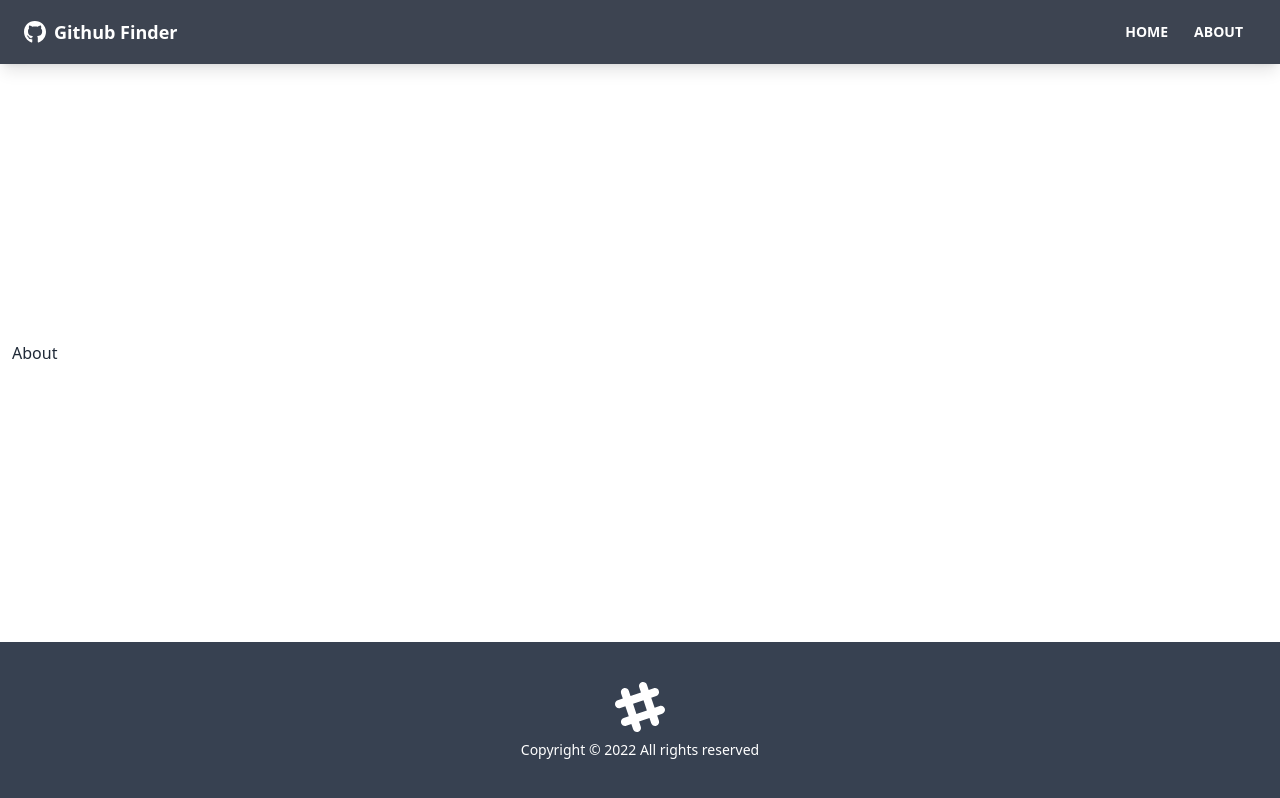
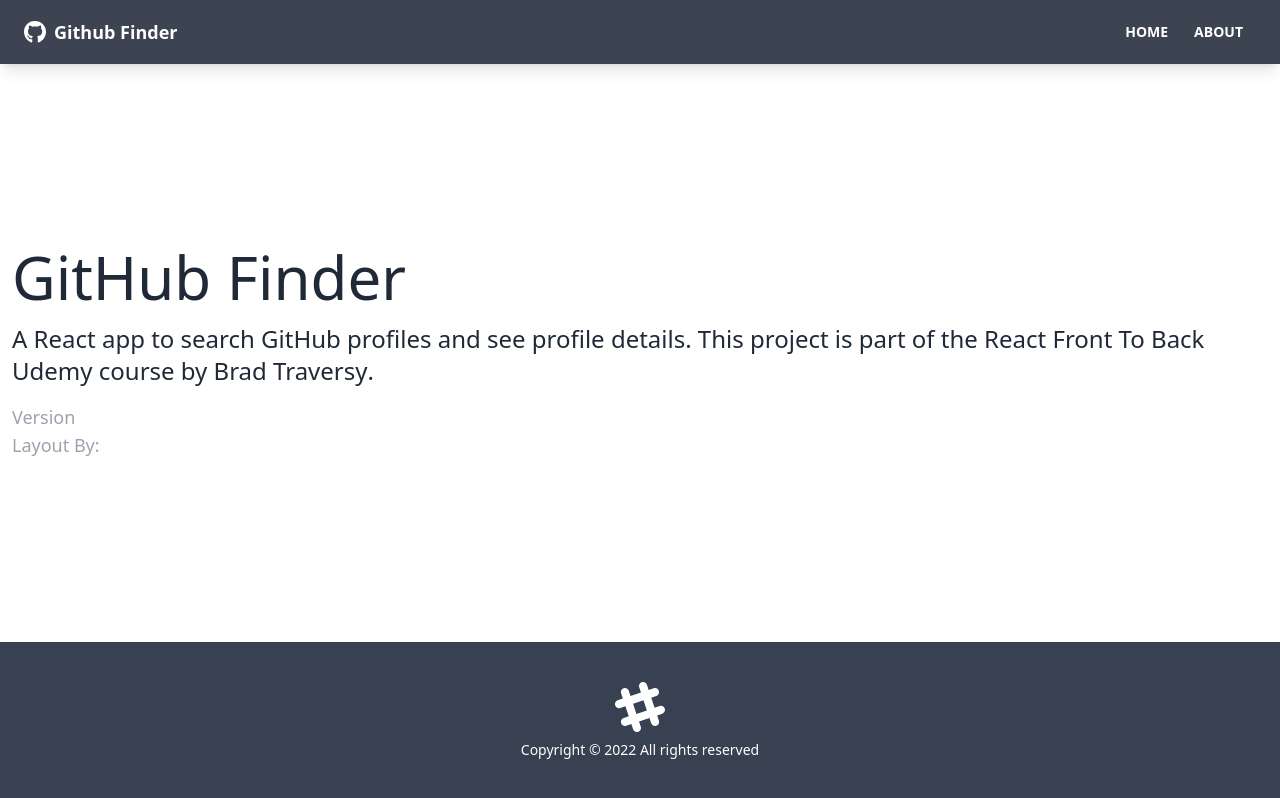
Before and after one commit to tosanoke/Github-Finder, a React (Vite) app: page /about in a window 1280 px wide. Built offline with nearby package versions, Linux system fonts and the light colour scheme.

Commit message:
set up environment variables and pages

```diff
--- a/src/App.tsx
+++ b/src/App.tsx
@@ -7,8 +7,6 @@ import { NotFound } from "./pages/NotFound";
 
 
 function App() {
-
-
   return (
       <Router>
         <div className="flex flex-col justify-between h-screen">
--- a/src/pages/About.tsx
+++ b/src/pages/About.tsx
@@ -2,6 +2,30 @@
 
 export const About = () => {
   return (
-    <div>About</div>
+    <>
+        <h1 className="text-6xl mb-4">GitHub Finder</h1>
+        <p className='mb-4 text-2xl font-light'>
+        A React app to search GitHub profiles and see profile details. This
+        project is part of the
+        <a href='https://www.udemy.com/course/modern-react-front-to-back/'>
+          {' '}
+          React Front To Back
+        </a>{' '}
+        Udemy course by
+        <strong>
+          <a href='https://traversymedia.com'> Brad Traversy</a>
+        </strong>
+        .
+      </p>
+      <p className='text-lg text-gray-400'>
+        Version <span className='text-white'>1.0.0</span>
+      </p>
+      <p className='text-lg text-gray-400'>
+        Layout By:
+        <a className='text-white' href='https://twitter.com/hassibmoddasser'>
+          Hassib Moddasser
+        </a>
+      </p>
+    </>
   )
 }
--- a/src/pages/Home.tsx
+++ b/src/pages/Home.tsx
@@ -2,6 +2,8 @@ import React from 'react'
 
 export const Home = () => {
   return (
-    <div>Home</div>
+    <>
+        <h1 className="text-6xl">Welcome</h1>
+    </>
   )
 }
--- a/src/pages/NotFound.tsx
+++ b/src/pages/NotFound.tsx
@@ -1,7 +1,20 @@
-import React from 'react'
+import { Link } from 'react-router-dom'
+import { FaHome } from 'react-icons/fa'
 
 export const NotFound = () => {
   return (
-    <div>NotFound</div>
+    <>
+        <div className='text-center hero-content'>
+        <div className='max-w-lg'>
+          <h1 className='text-8xl font-bold mb-8'>Oops!</h1>
+          <p className='text-5xl mb-8'>404 - Page Not Found!</p>
+          <Link className='btn btn-primary btn-lg' to='/'>
+            <FaHome className='mr-2' />
+            Back To Home
+          </Link>
+        </div>
+
+      </div>
+    </>
   )
 }
```
Also changed, not shown: 1 other file (tests, documents, lock files or other folders).
